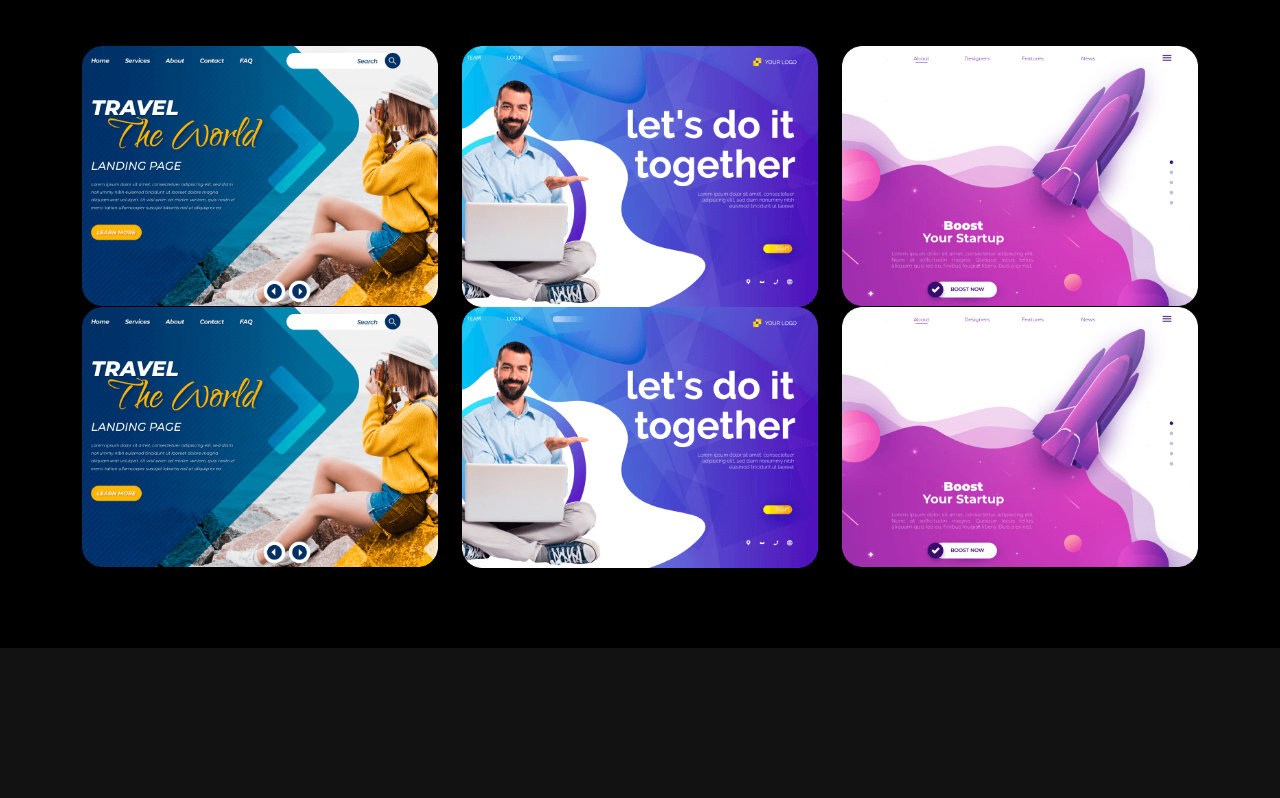
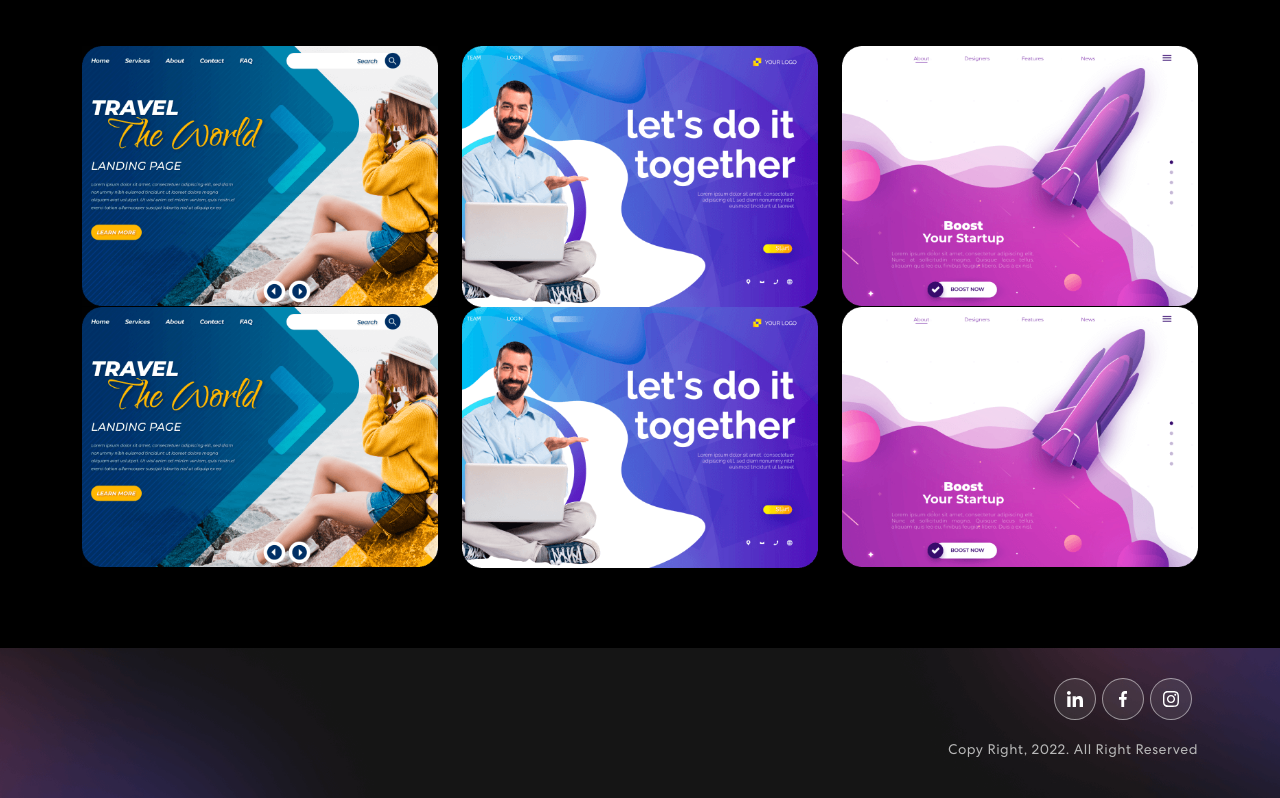
Before and after one commit to Savchhenko/Portfolio-Website-React, a React (Create React App) app: page / in a window 1280 px wide. Shown: the part 1643-2441 px from the top of the page. Before the commit the page ends 2291 px from the top, so only its background shows below. Built offline with nearby package versions, Linux system fonts and the light colour scheme.

Commit message:
add Footer component

```diff
--- a/src/App.js
+++ b/src/App.js
@@ -3,6 +3,7 @@ import NavBar from "./components/NavBar";
 import Banner from "./components/Banner";
 import Skills from "./components/Skills";
 import Projects from "./components/Projects";
+import Footer from "./components/Footer";
 
 function App() {
   return (
@@ -11,6 +12,7 @@ function App() {
       <Banner />
       <Skills />
       <Projects />
+      <Footer />
     </div>
   );
 }
--- /dev/null
+++ b/src/components/Footer.js
@@ -0,0 +1,26 @@
+import { Container, Row, Col } from "react-bootstrap";
+import logo from "../assets/img/logo.svg";
+import navIcon1 from "../assets/img/nav-icon1.svg";
+import navIcon2 from "../assets/img/nav-icon2.svg";
+import navIcon3 from "../assets/img/nav-icon3.svg";
+
+const Footer = () => {
+    return (
+        <footer className="footer">
+            <Container className="footer-content">
+                <Row className="align-items-center">
+                    <Col sm={12} className="text-center text-sm-end">
+                        <div className="social-icon">
+                            <a href=""><img src={navIcon1} alt="icon"/></a>
+                            <a href=""><img src={navIcon2} alt="icon"/></a>
+                            <a href=""><img src={navIcon3} alt="icon"/></a>
+                        </div>
+                        <p>Copy Right, 2022. All Right Reserved</p>
+                    </Col>
+                </Row>
+            </Container>
+        </footer>
+    );
+};
+
+export default Footer;
```
